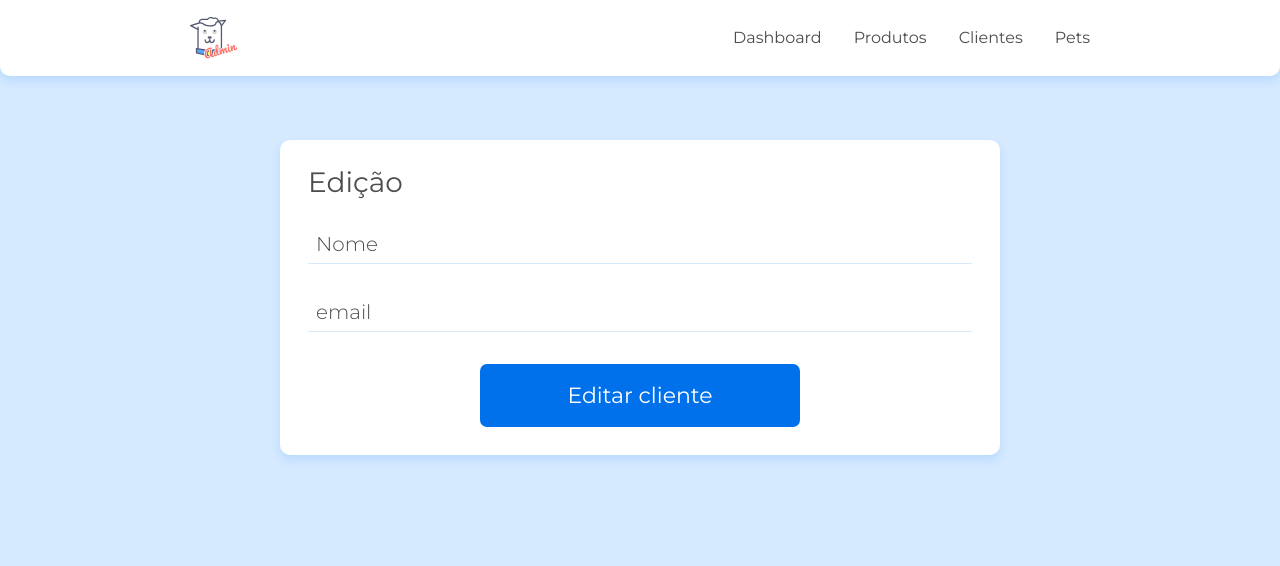
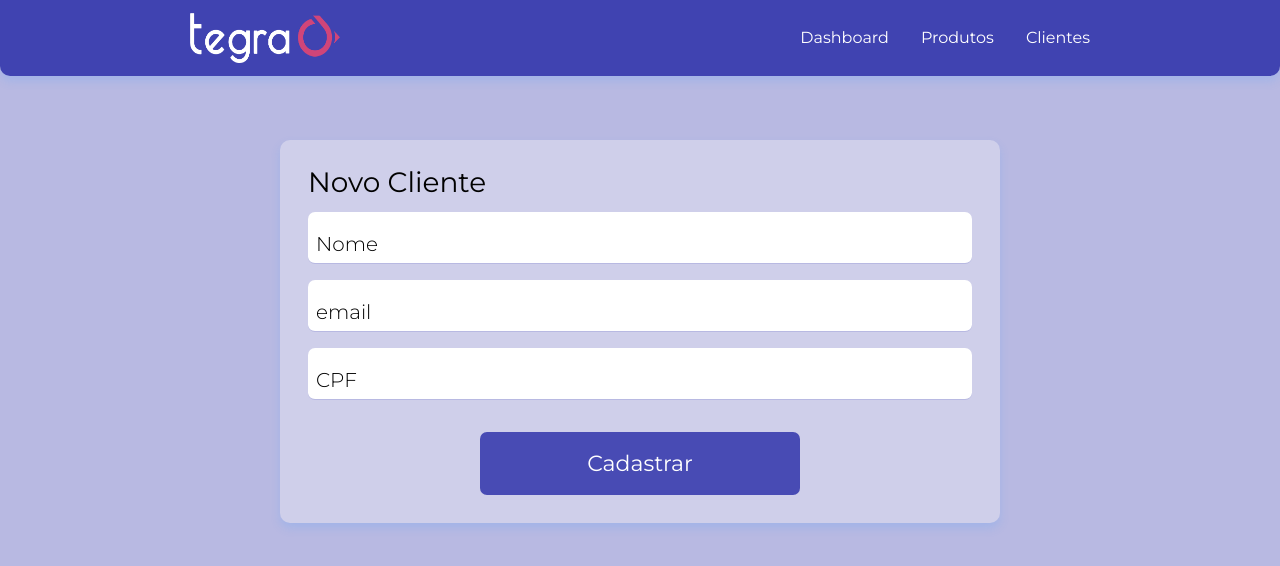
Before and after one commit to Wfelipe2011/screenTraco, a website: page cadastra_cliente.html in a window 1280 px wide. Drawn offline with Linux system fonts and the light colour scheme.

Commit message:
Ajuste nas cores e texto personalizado, logo tegra

```diff
--- a/assets/css/base/_variaveis.css
+++ b/assets/css/base/_variaveis.css
@@ -13,10 +13,12 @@
     --fonte-tamanho-modal-titulo: 28px;
     --fonte-tamanho-modal-botao: 28px;
 
-    --cor-primaria: #0071ea;
-    --cor-secundaria: #d6eaff;
-    --cor-contraste-escuro: #4D4D4D;
-    --cor-contraste-claro: #fff;
+    --cor-primaria: #050a99aa;
+    --cor-secundaria: #050a9948;
+    --cor-contraste-escuro: #000000;
+    --cor-contraste-claro: rgba(250, 250, 250, 0.344);
+    --cor-menu: #050a99aa;
+    --cor-menu-text: #fff;
     --cor-aviso: #df2525;
     --cor-sucesso: #047900;
     --cor-transparencia: #4d4d4d33;
--- a/assets/css/componentes/botao.css
+++ b/assets/css/componentes/botao.css
@@ -7,7 +7,7 @@
     max-width: 20rem;
     padding: 1.125rem;
     box-sizing: border-box;
-    color: var(--cor-contraste-claro);
+    color: var(--cor-menu-text);
     font-size: var(--fonte-tamanho-botao);
     align-self: center;
     text-align: center;
--- a/assets/css/componentes/cabecalho.css
+++ b/assets/css/componentes/cabecalho.css
@@ -1,6 +1,8 @@
+
 
 .cabecalho {
-    background-color: var(--cor-contraste-claro);
+    background-color: var(--cor-menu);
+    color: var(--cor-menu-text);
     border-radius: 0 0 10px 10px;
     box-shadow: var(--sombra);
     display: flex;
@@ -10,8 +12,11 @@
     margin-bottom: 2rem;
 }
 
+
+
 .cabecalho__logo {
-    width: 3rem;
+    width: 150px;
+    height: 50px;
 }
 
 .cabecalho__lista-navegacao {
--- a/assets/css/componentes/inputs.css
+++ b/assets/css/componentes/inputs.css
@@ -12,6 +12,7 @@
     font-weight: var(--fonte-peso-input);
     position: relative;
     margin-bottom: 1rem;
+
     display: flex;
     flex-direction: column;
     justify-content: flex-end;
@@ -19,6 +20,7 @@
 }
 
 .input {
+    border-radius: 7px;
     box-sizing: border-box;
     border-bottom: 1px solid var(--cor-secundaria);
     padding: 1.375rem 0.5rem 0.5rem;
--- a/telas/edita_cliente.html
+++ b/cadastra_cliente.html
@@ -3,7 +3,7 @@
 <head>
     <meta charset="UTF-8">
     <meta name="viewport" content="width=device-width, initial-scale=1.0">
-    <title>Doguito Petshop | Atualizar cliente</title>
+    <title>Tegra | Cadastro de clientes</title>
     <link href="https://fonts.googleapis.com/css2?family=Montserrat:wght@300;400&display=swap" rel="stylesheet">
     <link href="https://fonts.googleapis.com/css2?family=Pacifico&display=swap" rel="stylesheet">
     <link rel="stylesheet" href="../assets/css/base/base.css">
@@ -15,36 +15,42 @@
 </head>
 <body>
     <header class="cabecalho container">
-        <img src="../assets/img/doguitoadm.svg" alt="Logo Doguito" class="cabecalho__logo">
+        <img src="../assets/img/logo-tegra.png" alt="Logotipo Tegra" class="cabecalho__logo">
         <nav>
             <ul class="cabecalho__lista-navegacao">
                 <li class="cabecalho__link"><a href="#">Dashboard</a></li>
                 <li class="cabecalho__link"><a href="#">Produtos</a></li>
                 <li class="cabecalho__link"><a href="index.html">Clientes </a></li>
-                <li class="cabecalho__link"><a href="#">Pets</a></li>
             </ul>
         </nav>
     </header>
     <main class="container flex flex--centro flex--coluna">
         <section class="cartao cadastro">
-            <h1 class="cartao__titulo">Edição</h1>
-            <form action="#" class="flex flex--coluna" data-form>
+            <h1 class="cartao__titulo">Novo Cliente</h1>
+            <form class="flex flex--coluna" data-form>
                 <div class="input-container">
                     <input name="nome" id="nome" class="input" type="text" placeholder="Nome" required data-nome>
                     <label class="input-label" for="nome">Nome</label>
-                    <span class="input-mensagem-erro">Esse campo não pode ficar vazio</span>
+                    <span class="input-mensagem-erro">Esse campo não pode estar vazio</span>
                 </div>
                 <div class="input-container">
                     <input name="email" id="email" class="input" type="text" placeholder="email" required data-email>
-                    <label class="input-label" for="email">email</label>
-                    <span class="input-mensagem-erro">Esse campo não pode ficar vazio</span>
+                    <label class="input-label" for="email" >email</label>
+                    <span class="input-mensagem-erro">Esse campo não pode estar vazio</span>
+                </div>
+                <div class="input-container">
+                    <input name="cpf" id="cpf" class="input" type="number" placeholder="CPF" required data-cpf>
+                    <label class="input-label" for="cpf" >CPF</label>
+                    <span class="input-mensagem-erro">Esse campo não pode estar vazio</span>
                 </div>
                 <button type="submit"class="botao">
-                    Editar cliente
-                </button>
+                Cadastrar
+            </button>
             </form>
         </section>
     </main>
+</body>
 
-</body>
+<script type="module" src="../controller/cadastraCliente-controller.js"></script>
+
 </html>
--- a/controller/cadastraCliente-controller.js
+++ b/controller/cadastraCliente-controller.js
@@ -11,6 +11,6 @@ formulario.addEventListener("submit", (event) => {
   console.log(name, email, cpf)
   clienteService.criarCliente(name, email, cpf)// enviar os dados para funcao
   .then(()=>{
-      window.location.href = '../telas/cadastro_concluido.html'
+      window.location.href = '../cadastro_concluido.html'
   })// redirencionar a pessoa para outra pagina
 });
--- a/package.json
+++ b/package.json
@@ -4,7 +4,8 @@
   "description": "",
   "main": "index.js",
   "scripts": {
-    "dev": "browser-sync start --server --file . --host --port 5000 --startPath admin/telas/lista_cliente.html"
+    "dev": "browser-sync start --server --file . --host --port 5000 --startPath index.html",
+    "start": "browser-sync start --server --file . --host --port 5000 --startPath index.html"
   },
   "author": "",
   "license": "ISC",
```
Also changed, not shown: cadastro_concluido.html (renamed from telas/cadastro_concluido.html, +2 -3 lines), cadastro_produto.html (renamed from telas/cadastro_produto.html, +2 -3 lines), edicao_concluida.html (renamed from telas/edicao_concluida.html, +2 -3 lines), edita_cliente.html (renamed from telas/cadastra_cliente.html, +10 -18 lines), erro.html (renamed from telas/erro.html, +2 -3 lines), index.html (renamed from telas/index.html, +2 -3 lines), assets/img/logo-tegra.png (added).
